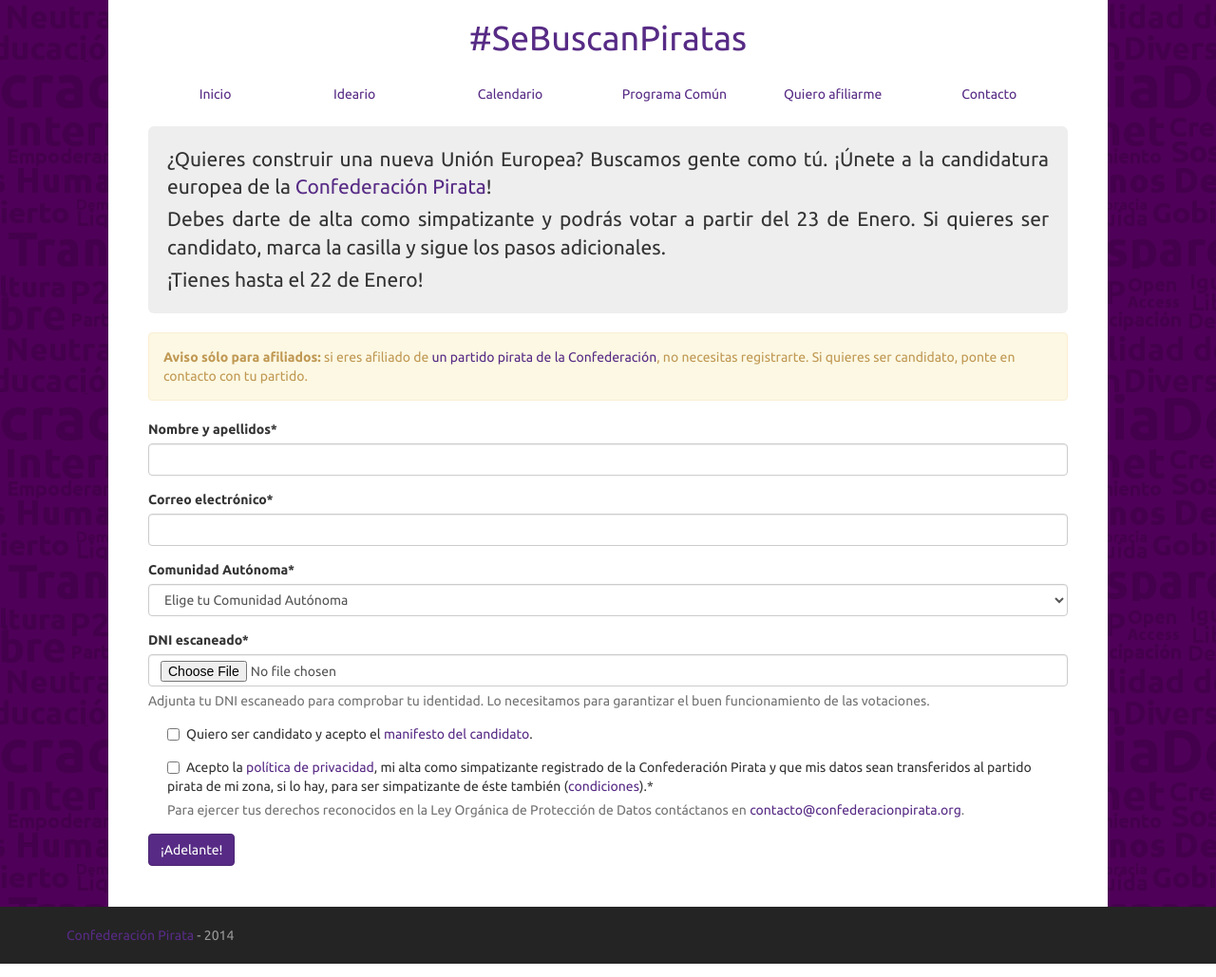
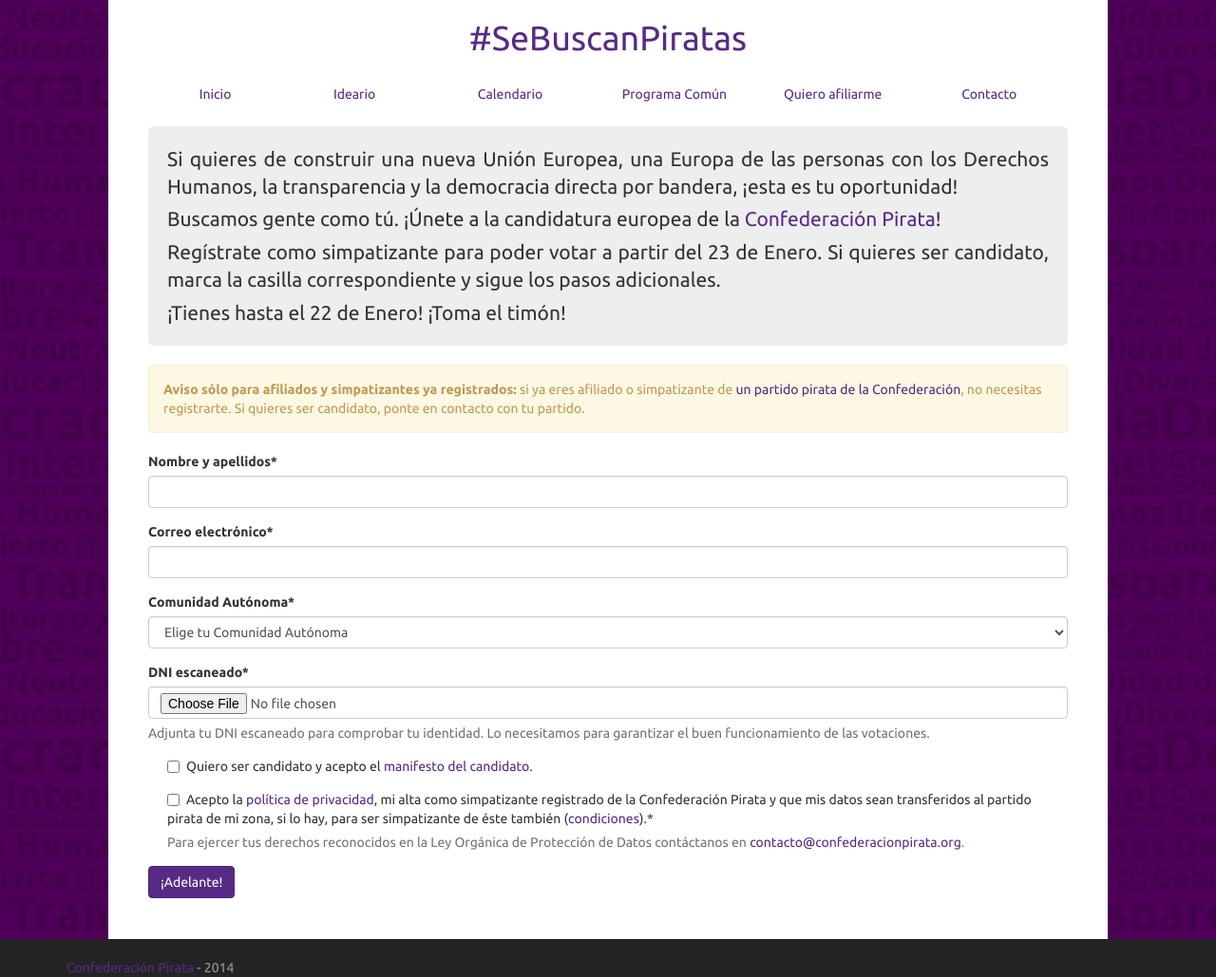
Before and after one commit to confederacion-pirata/bandera, a Django app: page / in a window 1280 px wide. Shown: the part 200-1229 px from the top of the page at 95% size. Run offline with Django 3.2, Linux system fonts and the light colour scheme; parts of the project's set-up code (start-up, migrations or seed data) failed here and were passed over; some libraries are stand-ins or nearby versions.

Commit message:
Front text improved.

```diff
--- a/meme/templates/index.html
+++ b/meme/templates/index.html
@@ -6,11 +6,12 @@
 {% include 'mm.html' %}
 {% endblock %}
 {% block hero %}
-<p>¿Quieres construir una nueva Unión Europea? Buscamos gente como tú. ¡Únete a la candidatura europea de la <a href="https://confederacionpirata.org">Confederación Pirata</a>!
-<p>Debes darte de alta como simpatizante y podrás votar a partir del 23 de Enero. Si quieres ser candidato, marca la casilla y sigue los pasos adicionales.</p>
-<p>¡Tienes hasta el 22 de Enero!</p>
+<p>Si quieres de construir una nueva Unión Europea, una Europa de las personas con los Derechos Humanos, la transparencia y la democracia directa por bandera, ¡esta es tu oportunidad!</p>
+<p>Buscamos gente como tú. ¡Únete a la candidatura europea de la <a href="https://confederacionpirata.org">Confederación Pirata</a>!</p>
+<p>Regístrate como simpatizante para poder votar a partir del 23 de Enero. Si quieres ser candidato, marca la casilla correspondiente y sigue los pasos adicionales.</p>
+<p>¡Tienes hasta el 22 de Enero! ¡Toma el timón!</p>
 {% endblock %}
 {% block content %}
-<div class="alert alert-warning"><strong>Aviso sólo para afiliados:</strong> si eres afiliado de <a href="/join-us">un partido pirata de la Confederación</a>, no necesitas registrarte. Si quieres ser candidato, ponte en contacto con tu partido.</div>
+<div class="alert alert-warning"><strong>Aviso sólo para afiliados y simpatizantes ya registrados:</strong> si ya eres afiliado o simpatizante de <a href="/join-us">un partido pirata de la Confederación</a>, no necesitas registrarte. Si quieres ser candidato, ponte en contacto con tu partido.</div>
 {% crispy form %}
 {% endblock %}
```
